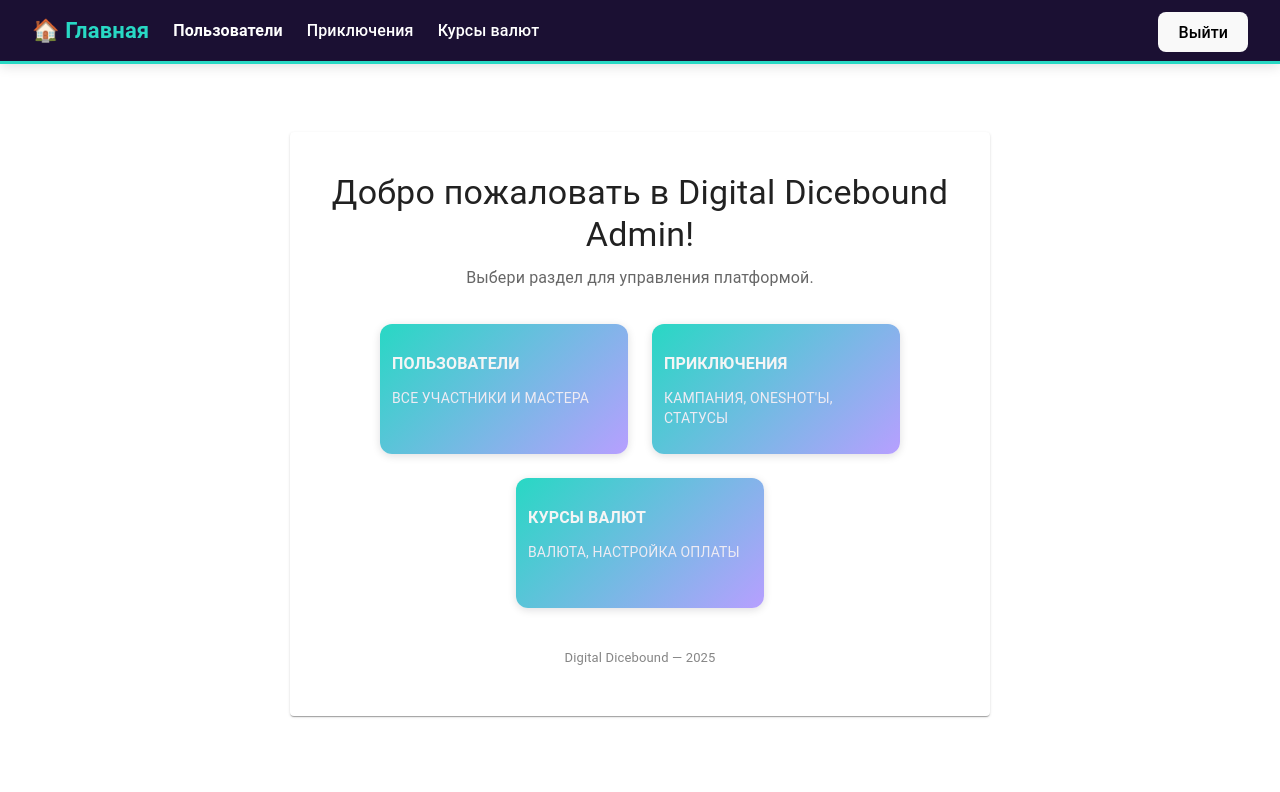
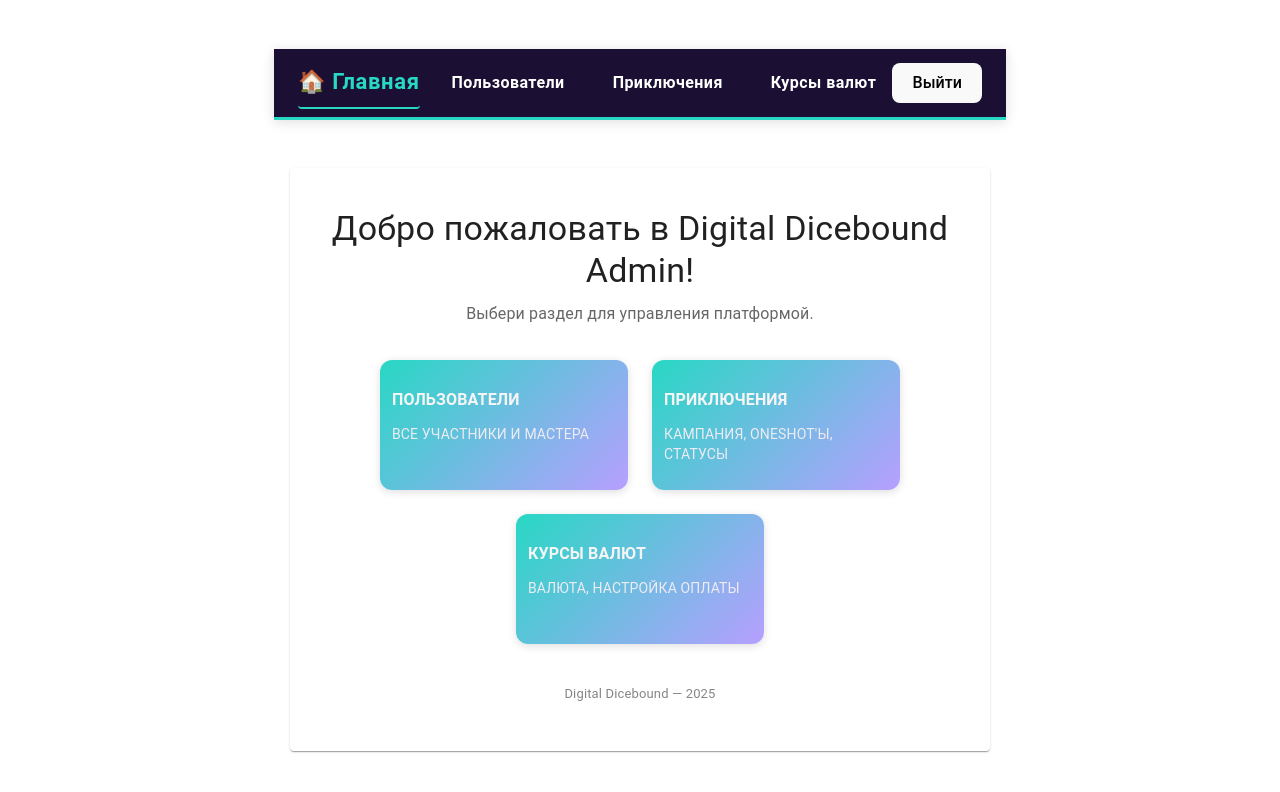
Before and after one commit to Affid-Tech/dicebound-admin-frontend, a React (Vite) app: page / in a window 1280 px wide. Shown: the top 792 px of the page. Built offline with nearby package versions, Linux system fonts and the light colour scheme; sample sign-in values are in the browser's storage.

Commit message:
Refactor NavBar

```diff
--- a/src/App.tsx
+++ b/src/App.tsx
@@ -26,14 +26,13 @@ export default function App() {
             {auth && (
                 <NavigationBar handleLogout={handleLogout}/>
             )}
-            <div>
             <Routes>
-                    <Route path="/login" element={<LoginPage onLogin={handleLogin} />} />
+                <Route path="/login" element={<LoginPage onLogin={handleLogin}/>}/>
                 <Route
                     path="/users"
                     element={
                         <AuthGuard>
-                                <UserList />
+                            <UserList/>
                         </AuthGuard>
                     }
                 />
@@ -41,7 +40,7 @@ export default function App() {
                     path="/users/new"
                     element={
                         <AuthGuard>
-                                <UserForm />
+                            <UserForm/>
                         </AuthGuard>
                     }
                 />
@@ -49,7 +48,7 @@ export default function App() {
                     path="/users/:id"
                     element={
                         <AuthGuard>
-                                <UserForm />
+                            <UserForm/>
                         </AuthGuard>
                     }
                 />
@@ -57,7 +56,7 @@ export default function App() {
                     path="/currency-rates"
                     element={
                         <AuthGuard>
-                                <CurrencyRateList />
+                            <CurrencyRateList/>
                         </AuthGuard>
                     }
                 />
@@ -65,7 +64,7 @@ export default function App() {
                     path="/currency-rates/new"
                     element={
                         <AuthGuard>
-                                <CurrencyRateForm />
+                            <CurrencyRateForm/>
                         </AuthGuard>
                     }
                 />
@@ -73,7 +72,7 @@ export default function App() {
                     path="/currency-rates/:currency"
                     element={
                         <AuthGuard>
-                                <CurrencyRateForm />
+                            <CurrencyRateForm/>
                         </AuthGuard>
                     }
                 />
@@ -81,7 +80,7 @@ export default function App() {
                     path="/adventures"
                     element={
                         <AuthGuard>
-                                <AdventureList />
+                            <AdventureList/>
                         </AuthGuard>
                     }
                 />
@@ -89,7 +88,7 @@ export default function App() {
                     path="/adventures/new"
                     element={
                         <AuthGuard>
-                                <AdventureForm mode="create" />
+                            <AdventureForm mode="create"/>
                         </AuthGuard>
                     }
                 />
@@ -97,7 +96,7 @@ export default function App() {
                     path="/adventures/:id"
                     element={
                         <AuthGuard>
-                                <AdventureDetails />
+                            <AdventureDetails/>
                         </AuthGuard>
                     }
                 />
@@ -105,7 +104,7 @@ export default function App() {
                     path="/adventures/:id/edit"
                     element={
                         <AuthGuard>
-                                <AdventureForm mode="edit" />
+                            <AdventureForm mode="edit"/>
                         </AuthGuard>
                     }
                 />
@@ -116,12 +115,11 @@ export default function App() {
                     path="/"
                     element={
                         <AuthGuard>
-                                <Dashboard />
+                            <Dashboard/>
                         </AuthGuard>
                     }
                 />
             </Routes>
-            </div>
         </BrowserRouter>
     );
 }
--- a/src/components/NavigationBar.tsx
+++ b/src/components/NavigationBar.tsx
@@ -1,50 +1,59 @@
-import {NavLink} from "react-router-dom";
+import { AppBar, Button, Stack, Toolbar } from "@mui/material";
+import { Link, useLocation } from "react-router-dom";
 import LogoutButton from "./LogoutButton.tsx";
 
 interface NavigationBarProps {
-    handleLogout?: () => void
+    handleLogout?: () => void;
 }
 
-export default function NavigationBar({handleLogout}: Readonly<NavigationBarProps>) {
+const navLinks = [
+    { to: "/", label: "🏠 Главная", main: true },
+    { to: "/users", label: "Пользователи" },
+    { to: "/adventures", label: "Приключения" },
+    { to: "/currency-rates", label: "Курсы валют" },
+];
+
+export default function NavigationBar({ handleLogout }: Readonly<NavigationBarProps>) {
+    const location = useLocation();
+
     return (
-        <nav style={{
-            background: "#1B1033",
-            color: "#fff",
-            padding: "0",
-            borderBottom: "3px solid #28D8C4",
-            borderRadius: 0,
-            position: "fixed",
-            display: "flex",
-            justifyContent: "space-between",
-            left: 0,
-            top: 0,
-            width: "100vw",
-            height: 64,
-            zIndex: 100,
-            boxShadow: "0 2px 12px 0 #0C081522",
-        }}>
-            <div style={{
-                display: "flex",
-                gap: 24,
-                fontWeight: 600,
-                alignItems: "center",
-                margin: "12px 32px",
-            }}>
-                <NavLink to="/" style={{color: "#28D8C4", textDecoration: "none", fontSize: 22, fontWeight: 700}}>
-                    🏠 Главная
-                </NavLink>
-                <NavLink to="/users" style={{
-                    color: "#fff",
-                    fontWeight: 600,
-                }}>Пользователи</NavLink>
-                <NavLink to="/adventures" style={{color: "#fff"}}>Приключения</NavLink>
-                <NavLink to="/currency-rates" style={{color: "#fff"}}>Курсы валют</NavLink>
-            </div>
-
-            <div style={{
-                margin: "12px 32px",}}>
-                <LogoutButton onLogout={handleLogout}/>
-            </div>
-        </nav>
+        <AppBar
+            position="sticky"
+            elevation={2}
+            sx={{
+                background: "#1B1033",
+                color: "#fff",
+                borderRadius: 0,
+                borderBottom: "3px solid #28D8C4",
+                boxShadow: "0 2px 12px 0 #0C081522",
+            }}
+        >
+            <Toolbar sx={{ py: 1, px: 3, display: "flex", justifyContent: "space-between" }}>
+                <Stack direction="row" spacing={2} alignItems="center">
+                    {navLinks.map(({ to, label, main }) => (
+                        <Button
+                            key={to}
+                            component={Link}
+                            to={to}
+                            color="inherit"
+                            sx={{
+                                fontWeight: main ? 700 : 600,
+                                fontSize: main ? 22 : "inherit",
+                                color: location.pathname === to ? "#28D8C4" : "#fff",
+                                textTransform: "none",
+                                borderBottom: location.pathname === to ? "2px solid #28D8C4" : "none",
+                                px: main ? 0 : 2,
+                                minWidth: main ? "unset" : 40,
+                            }}
+                        >
+                            {label}
+                        </Button>
+                    ))}
+                </Stack>
+                <div>
+                    <LogoutButton onLogout={handleLogout} />
+                </div>
+            </Toolbar>
+        </AppBar>
     );
 }
```
Lines whose indentation alone changed are shown as unchanged.
